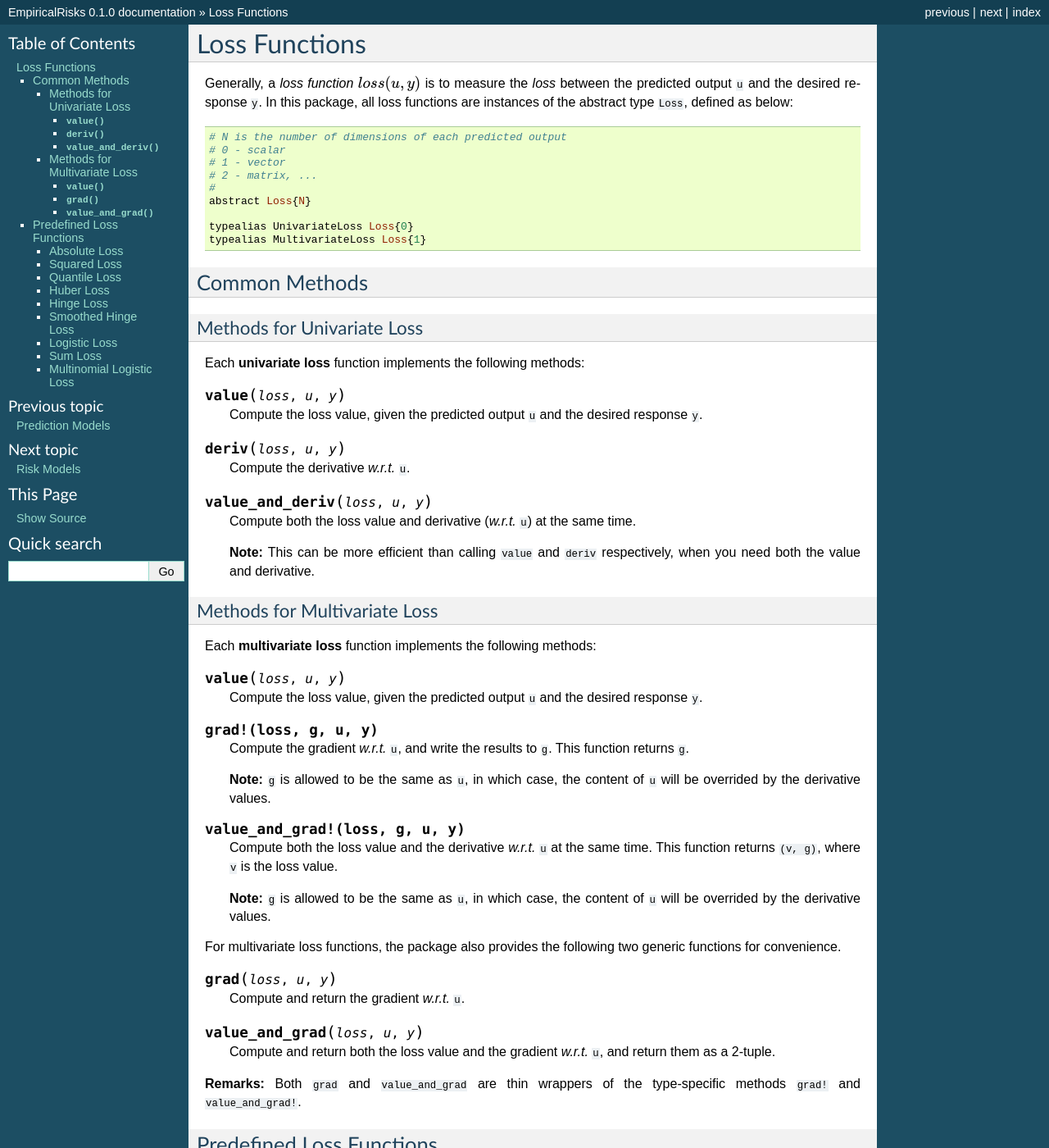
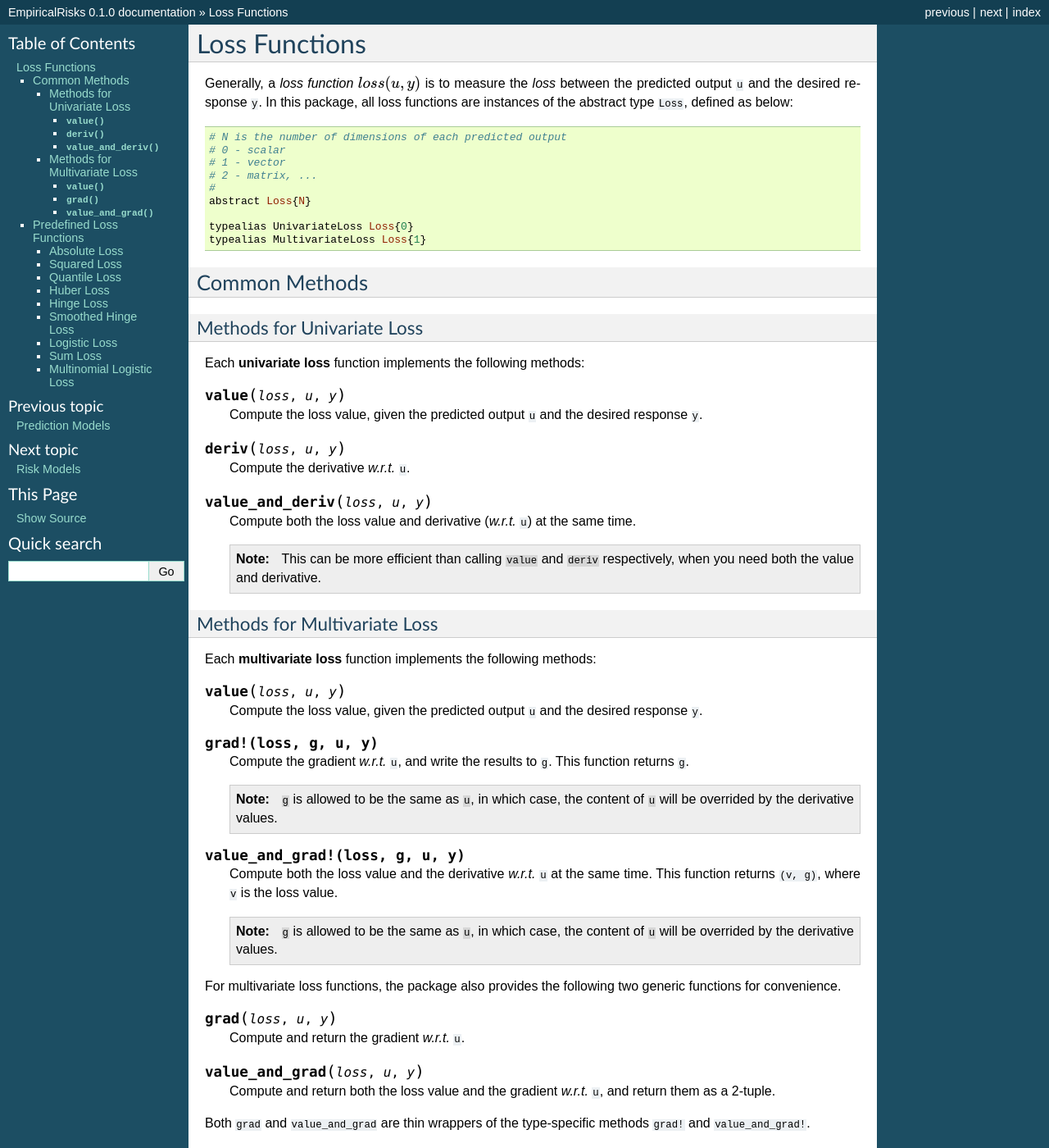
Before and after one commit to lindahua/EmpiricalRisks.jl, a Sphinx documentation site: the page built from doc/source/loss.rst, in a window 1280 px wide and 1400 px high. Shown: the whole window at 82% size. Built offline with Sphinx 7.4.7, drawn with Linux system fonts in a browser that asks for light colours; formulas are drawn with MathJax 3; part of the change alters nothing that is shown.

Commit message:
cosmetic changes to loss.rst

```diff
--- a/doc/source/loss.rst
+++ b/doc/source/loss.rst
@@ -37,7 +37,9 @@ Each **univariate loss** function implements the following methods:
 
     Compute both the loss value and derivative (*w.r.t.* ``u``) at the same time.
 
-    **Note:** This can be more efficient than calling ``value`` and ``deriv`` respectively, when you need both the value and derivative.
+    .. note::
+
+        This can be more efficient than calling ``value`` and ``deriv`` respectively, when you need both the value and derivative.
 
 Methods for Multivariate Loss
 ~~~~~~~~~~~~~~~~~~~~~~~~~~~~~~~
@@ -52,14 +54,18 @@ Each **multivariate loss** function implements the following methods:
 
     Compute the gradient *w.r.t.* ``u``, and write the results to ``g``. This function returns ``g``.
 
-    **Note:** ``g`` is allowed to be the same as ``u``, in which case, the content of ``u`` will be overrided by the derivative values.
+    .. note::
+
+        ``g`` is allowed to be the same as ``u``, in which case, the content of ``u`` will be overrided by the derivative values.
 
 
 .. function:: value_and_grad!(loss, g, u, y)
 
     Compute both the loss value and the derivative *w.r.t.* ``u`` at the same time. This function returns ``(v, g)``, where ``v`` is the loss value.
 
-    **Note:** ``g`` is allowed to be the same as ``u``, in which case, the content of ``u`` will be overrided by the derivative values.
+    .. note::
+
+        ``g`` is allowed to be the same as ``u``, in which case, the content of ``u`` will be overrided by the derivative values.
 
 
 For multivariate loss functions, the package also provides the following two generic functions for convenience.
@@ -72,7 +78,7 @@ For multivariate loss functions, the package also provides the following two gen
 
     Compute and return both the loss value and the gradient *w.r.t.* ``u``, and return them as a 2-tuple.
 
-**Remarks:** Both ``grad`` and ``value_and_grad`` are thin wrappers of the type-specific methods ``grad!`` and ``value_and_grad!``.
+Both ``grad`` and ``value_and_grad`` are thin wrappers of the type-specific methods ``grad!`` and ``value_and_grad!``.
 
 
 Predefined Loss Functions
```
